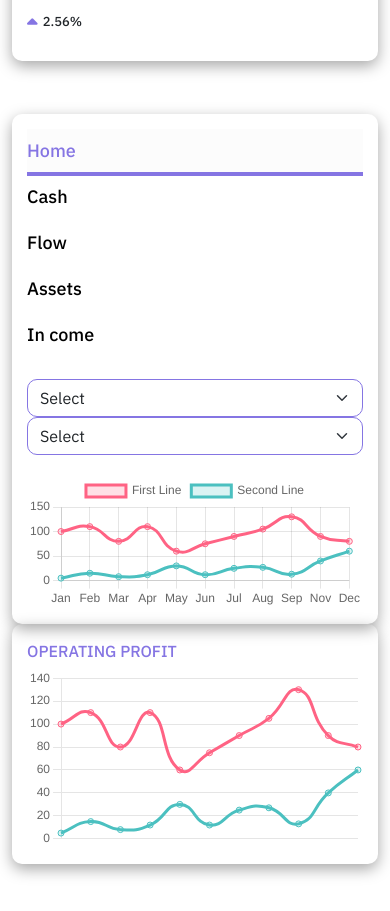
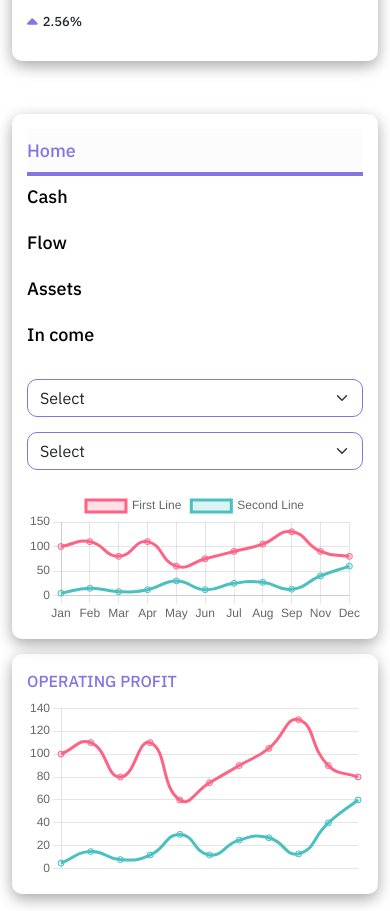
Before and after one commit to simeon1929/chart-, a plain HTML site: page index.html in a window 390 px wide. Shown: the part 2666-3577 px from the top of the page. Drawn offline with nearby package versions, Linux system fonts and the light colour scheme.

Commit message:
mobile padding added

```diff
--- a/index.html
+++ b/index.html
@@ -449,7 +449,7 @@
 
         <div class="row rowPadding">
             <!-- grid start-->
-            <div class="col-md-6 mainTab">
+            <div class="col-md-6 mainTab mobilePadding">
                 <div class="boxshadow">
                     <nav>
                         <div class="nav nav-tabs" id="LineChart" role="tablist">
@@ -482,7 +482,7 @@
                         <!-- tab content start -->
                         <div class="tab-pane fade show active" id="nav-LIABLITES" role="tabpanel" aria-labelledby="nav-liabiles">
                             <div class="row">
-                                <div class="col-md-6 themeSelect">
+                                <div class="col-md-6 themeSelect mobilePadding">
                                     <select class="form-select" aria-label="Default select example">
                                         <option selected>Select</option>
                                         <option value="1">One</option>
--- a/style.scss
+++ b/style.scss
@@ -260,6 +260,9 @@ img {
     .gridRow.topTabOne {
         grid-template-columns: 1fr;
     }
+    .mobilePadding {
+        margin-bottom: 15px;
+    }
 
 }
 @media screen and (max-width: 480px) {
```
Also changed, not shown: style.css, 1 other file.
